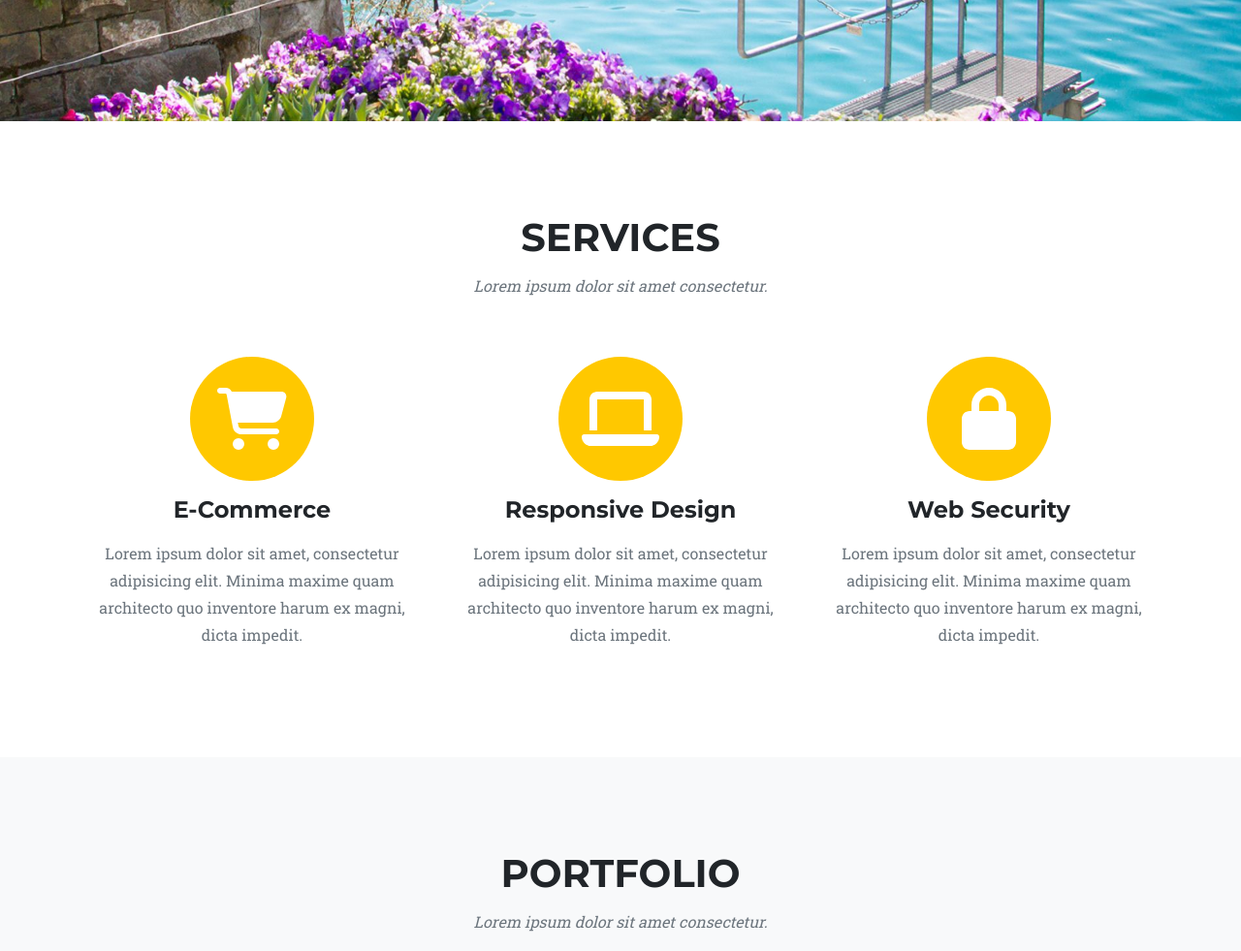
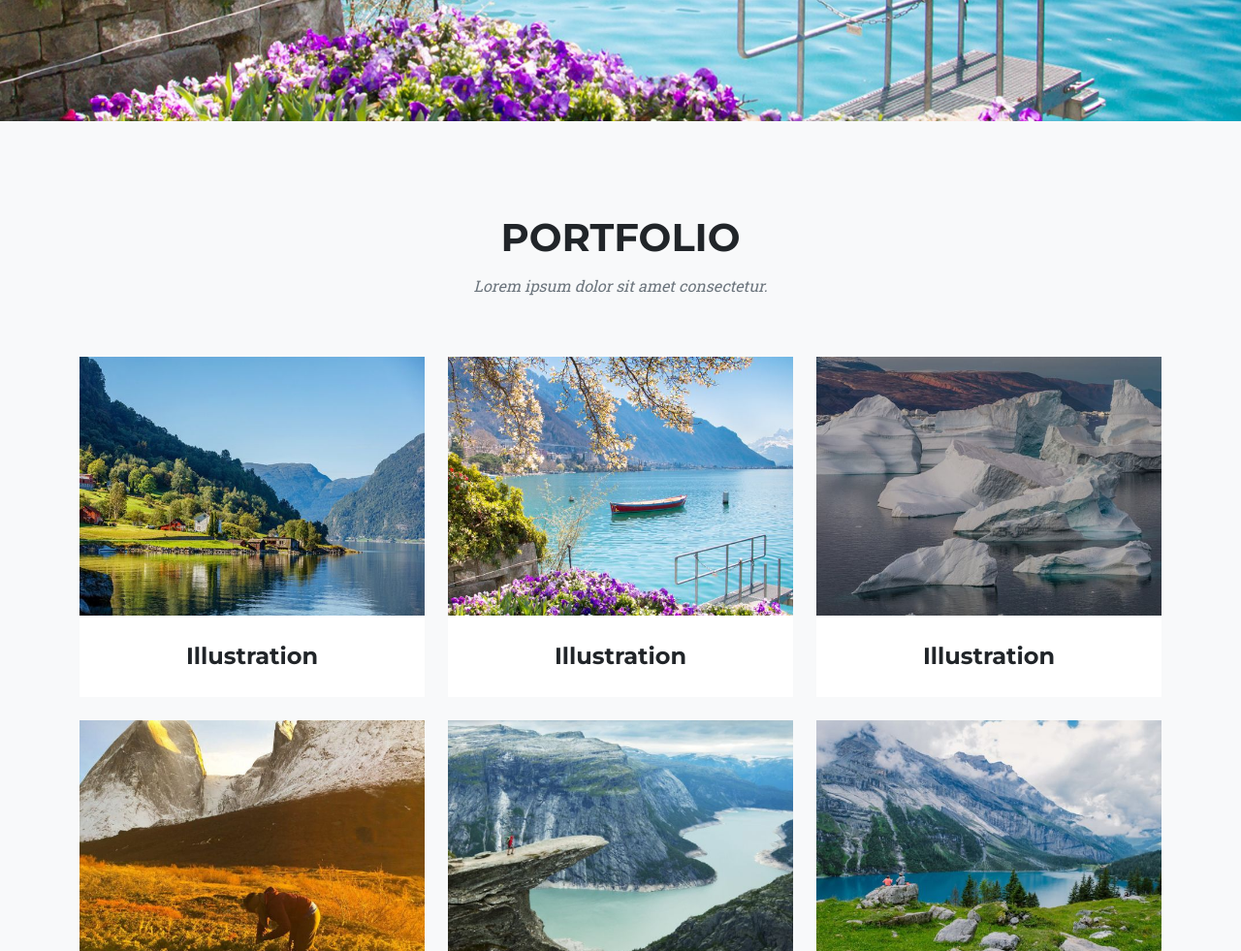
Before and after one commit to sashastasuk/5656456456, a plain HTML site: page index.html in a window 1280 px wide. Shown: the part 620-1601 px from the top of the page at 97% size. Drawn offline with nearby package versions, Linux system fonts and the light colour scheme.

Commit message:
Add files via upload

```diff
--- a/index.html
+++ b/index.html
@@ -44,41 +44,6 @@
                 <a class="btn btn-primary btn-xl text-uppercase" href="#services">Tell Me More</a>
             </div>
         </header>
-        <!-- Services-->
-        <section class="page-section" id="services">
-            <div class="container">
-                <div class="text-center">
-                    <h2 class="section-heading text-uppercase">Services</h2>
-                    <h3 class="section-subheading text-muted">Lorem ipsum dolor sit amet consectetur.</h3>
-                </div>
-                <div class="row text-center">
-                    <div class="col-md-4">
-                        <span class="fa-stack fa-4x">
-                            <i class="fas fa-circle fa-stack-2x text-primary"></i>
-                            <i class="fas fa-shopping-cart fa-stack-1x fa-inverse"></i>
-                        </span>
-                        <h4 class="my-3">E-Commerce</h4>
-                        <p class="text-muted">Lorem ipsum dolor sit amet, consectetur adipisicing elit. Minima maxime quam architecto quo inventore harum ex magni, dicta impedit.</p>
-                    </div>
-                    <div class="col-md-4">
-                        <span class="fa-stack fa-4x">
-                            <i class="fas fa-circle fa-stack-2x text-primary"></i>
-                            <i class="fas fa-laptop fa-stack-1x fa-inverse"></i>
-                        </span>
-                        <h4 class="my-3">Responsive Design</h4>
-                        <p class="text-muted">Lorem ipsum dolor sit amet, consectetur adipisicing elit. Minima maxime quam architecto quo inventore harum ex magni, dicta impedit.</p>
-                    </div>
-                    <div class="col-md-4">
-                        <span class="fa-stack fa-4x">
-                            <i class="fas fa-circle fa-stack-2x text-primary"></i>
-                            <i class="fas fa-lock fa-stack-1x fa-inverse"></i>
-                        </span>
-                        <h4 class="my-3">Web Security</h4>
-                        <p class="text-muted">Lorem ipsum dolor sit amet, consectetur adipisicing elit. Minima maxime quam architecto quo inventore harum ex magni, dicta impedit.</p>
-                    </div>
-                </div>
-            </div>
-        </section>
         <!-- Portfolio Grid-->
         <section class="page-section bg-light" id="portfolio">
             <div class="container">
```
